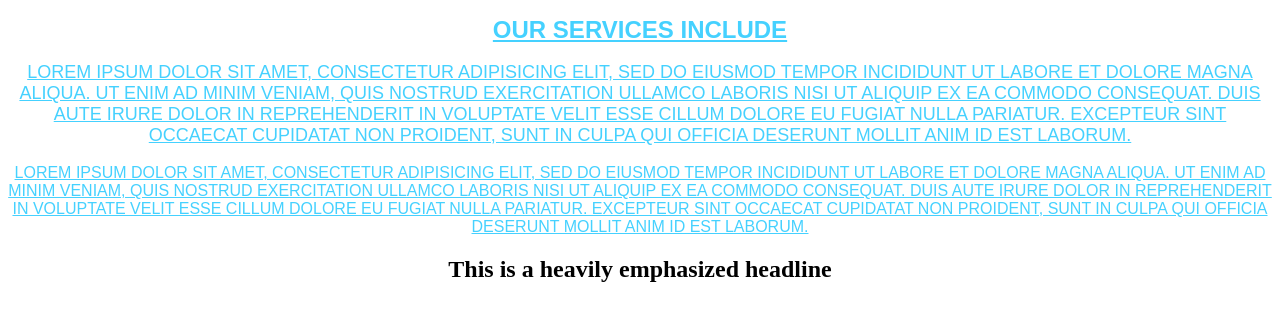
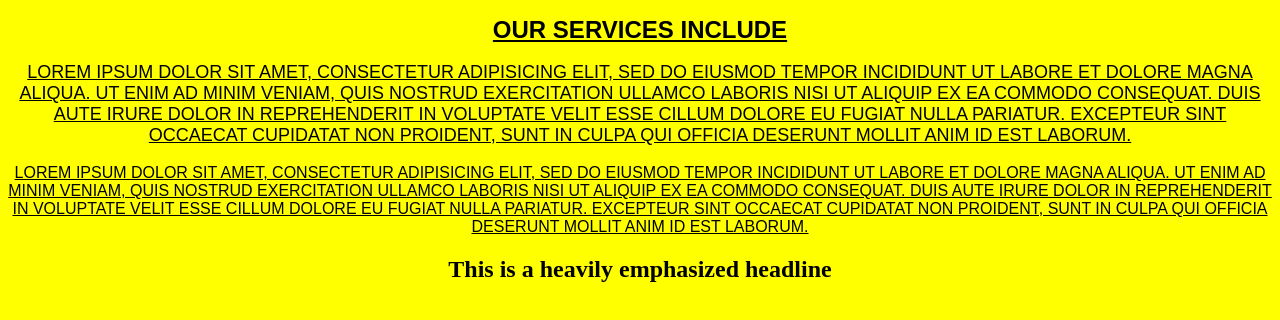
Before and after one commit to rmikecrowe61/rmikecrowe61.github.io, a plain HTML site: page unit_1/index.html in a window 1280 px wide. Drawn offline with Linux system fonts and the light colour scheme.

Commit message:
Playing with colors

```diff
--- a/unit_1/css/style.css
+++ b/unit_1/css/style.css
@@ -1,6 +1,6 @@
 body {
 	text-align: center;
-	background="test123.jpg";
+	background-color: Yellow;
 	div {
 		width: 150px;
 		height: 150px;
@@ -14,7 +14,7 @@ h1, p {
 	font-weight: normal;
 	text-decoration: underline;
 	text-transform: uppercase;
-	color: #45d1ff;
+	color: 255,0,0;
 }
 
 h1	{
```
